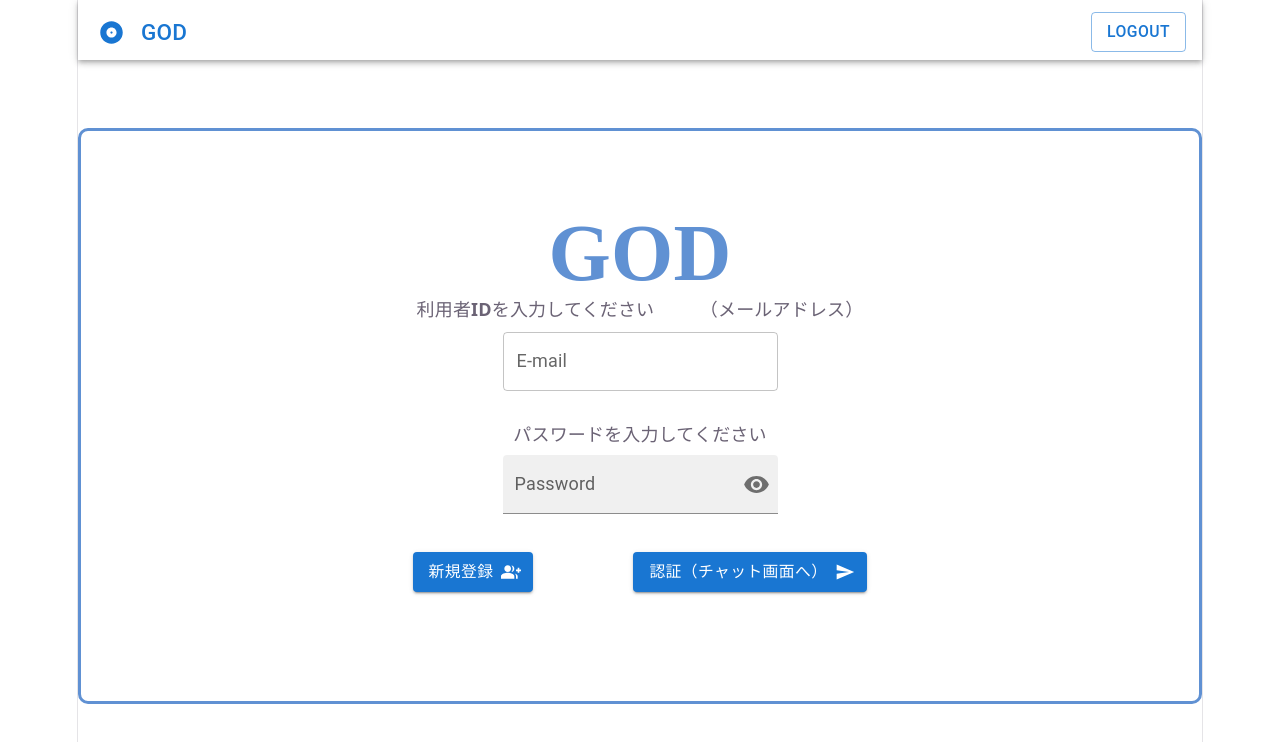
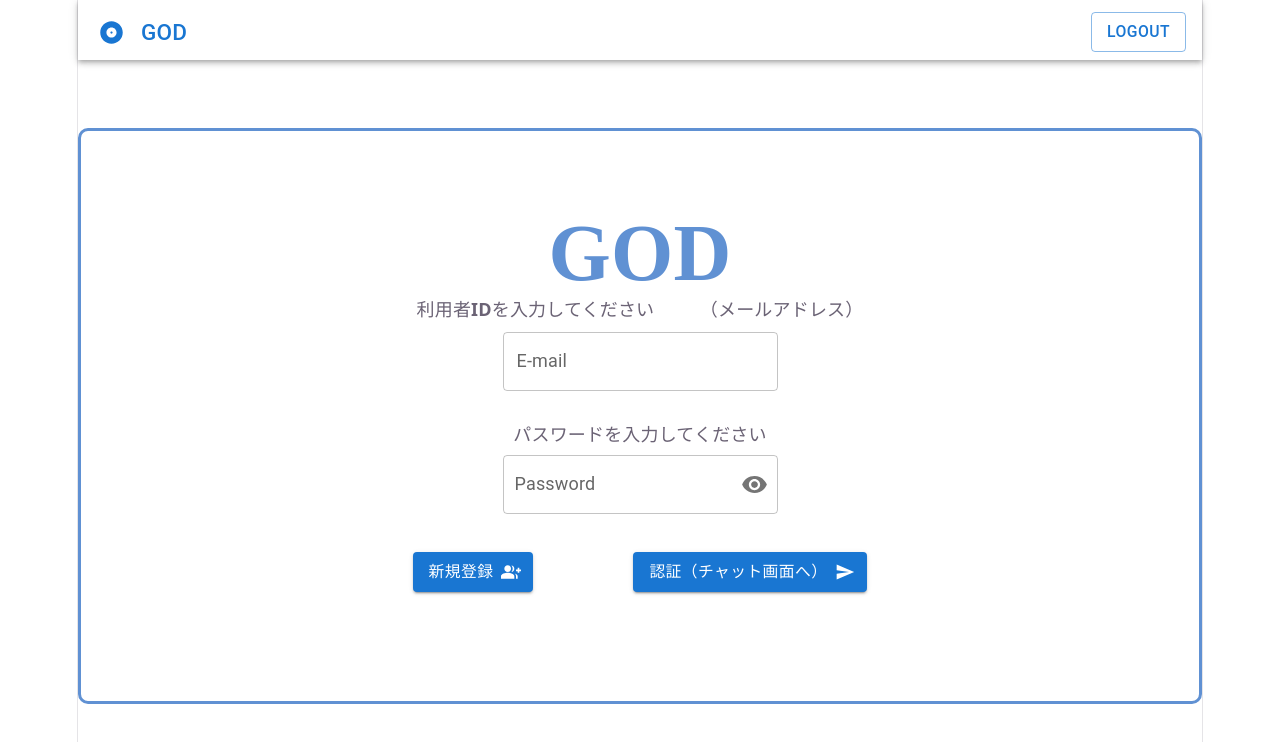
Before and after one commit to BTC10-PhilosophersStone/GOD, a React (Vite) app in the folder front/: page / in a window 1280 px wide. Shown: the top 742 px of the page. Built offline with nearby package versions, Linux system fonts and the light colour scheme; no server answers; a web font is replaced by a local one.

Commit message:
議事録要約、関連度検索機能についてバックエンドとの連携確認済み

```diff
--- a/front/src/components/LoginApp/InputPass.jsx
+++ b/front/src/components/LoginApp/InputPass.jsx
@@ -2,18 +2,16 @@ import "./LoginApp.css";
 import * as React from "react";
 import { useSetAtom } from "jotai";
 import { atomPass } from "./atoms";
-import { useRef } from "react";
 import Visibility from "@mui/icons-material/Visibility";
 import VisibilityOff from "@mui/icons-material/VisibilityOff";
 import FormControl from "@mui/material/FormControl";
-import FilledInput from "@mui/material/FilledInput";
+import OutlinedInput from "@mui/material/OutlinedInput";
 import InputAdornment from "@mui/material/InputAdornment";
 import InputLabel from "@mui/material/InputLabel";
 import IconButton from "@mui/material/IconButton";
 
 export function InputPass() {
   const setPass = useSetAtom(atomPass);
-  const ref = useRef(null);
   const filledPasswordId = React.useId();
   const [showPassword, setShowPassword] = React.useState(false);
 
@@ -23,9 +21,9 @@ export function InputPass() {
     event.preventDefault();
   };
 
-  const handleMouseUpPassword = (event) => {
-    event.preventDefault();
-  };
+  // const handleMouseUpPassword = (event) => {
+  //   event.preventDefault();
+  // };
 
   return (
     <>
@@ -42,17 +40,21 @@ export function InputPass() {
         <InputLabel
           htmlFor={`${filledPasswordId}-input`}
           onChange={(e) => {
-            // console.log(e.target.value);
+            console.log(e.target.value);
             setPass(e.target.value);
           }}
         >
           Password
         </InputLabel>
-        <FilledInput
+
+        <OutlinedInput
           id={`${filledPasswordId}-input`}
           type={showPassword ? "text" : "password"}
+          label="パスワード"
+          placeholder="Password"
+          className="cert-con"
           onChange={(e) => {
-            // console.log(e.target.value);
+            console.log(e.target.value);
             setPass(e.target.value);
           }}
           endAdornment={
@@ -63,7 +65,6 @@ export function InputPass() {
                 }
                 onClick={handleClickShowPassword}
                 onMouseDown={handleMouseDownPassword}
-                onMouseUp={handleMouseUpPassword}
                 edge="end"
               >
                 {showPassword ? <VisibilityOff /> : <Visibility />}
```
